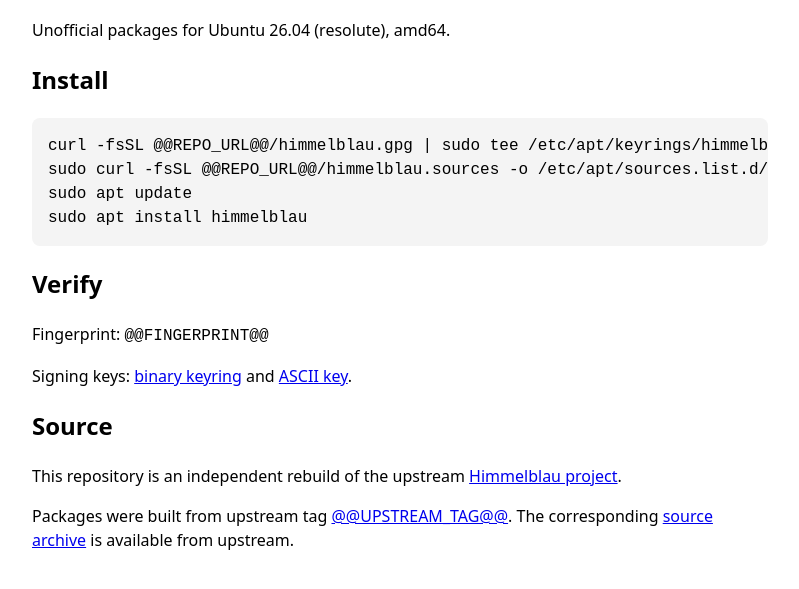
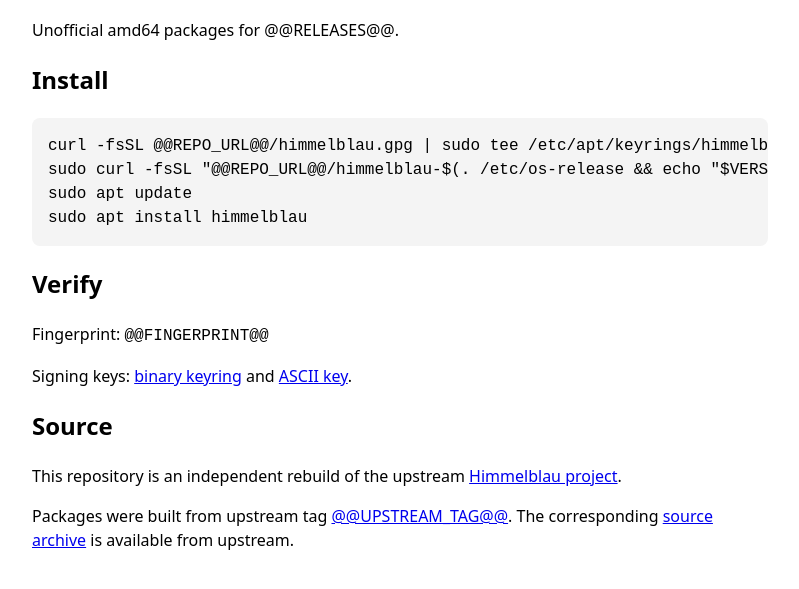
Before and after one commit to moritzheiber/himmelblau-ubuntu-repo, a plain HTML site: page packaging/apt/index.html in a window 1280 px wide. Shown: the part 99-688 px from the top of the page, without its empty margins (240-1039 px from the left). Drawn offline with Linux system fonts and the light colour scheme.

Commit message:
Support multiple Ubuntu releases and add Ubuntu 24.04

```diff
--- a/packaging/apt/index.html
+++ b/packaging/apt/index.html
@@ -13,11 +13,11 @@
 </head>
 <body>
 <h1>Himmelblau APT repository</h1>
-<p>Unofficial packages for Ubuntu 26.04 (resolute), amd64.</p>
+<p>Unofficial amd64 packages for @@RELEASES@@.</p>
 
 <h2>Install</h2>
 <pre><code>curl -fsSL @@REPO_URL@@/himmelblau.gpg | sudo tee /etc/apt/keyrings/himmelblau.gpg &gt; /dev/null
-sudo curl -fsSL @@REPO_URL@@/himmelblau.sources -o /etc/apt/sources.list.d/himmelblau.sources
+sudo curl -fsSL "@@REPO_URL@@/himmelblau-$(. /etc/os-release &amp;&amp; echo "$VERSION_CODENAME").sources" -o /etc/apt/sources.list.d/himmelblau.sources
 sudo apt update
 sudo apt install himmelblau</code></pre>
 
```
Also changed, not shown: 13 other files.
